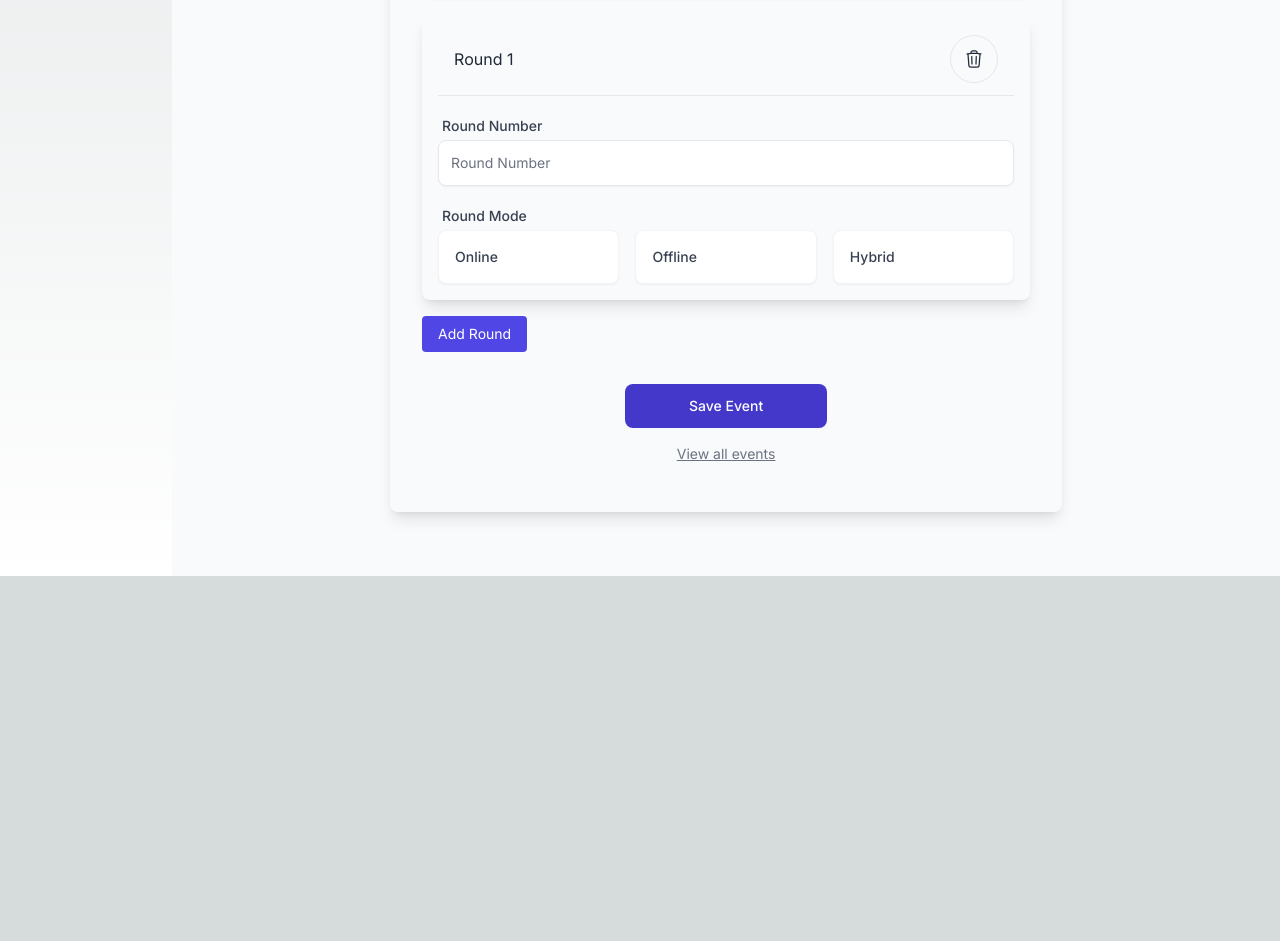
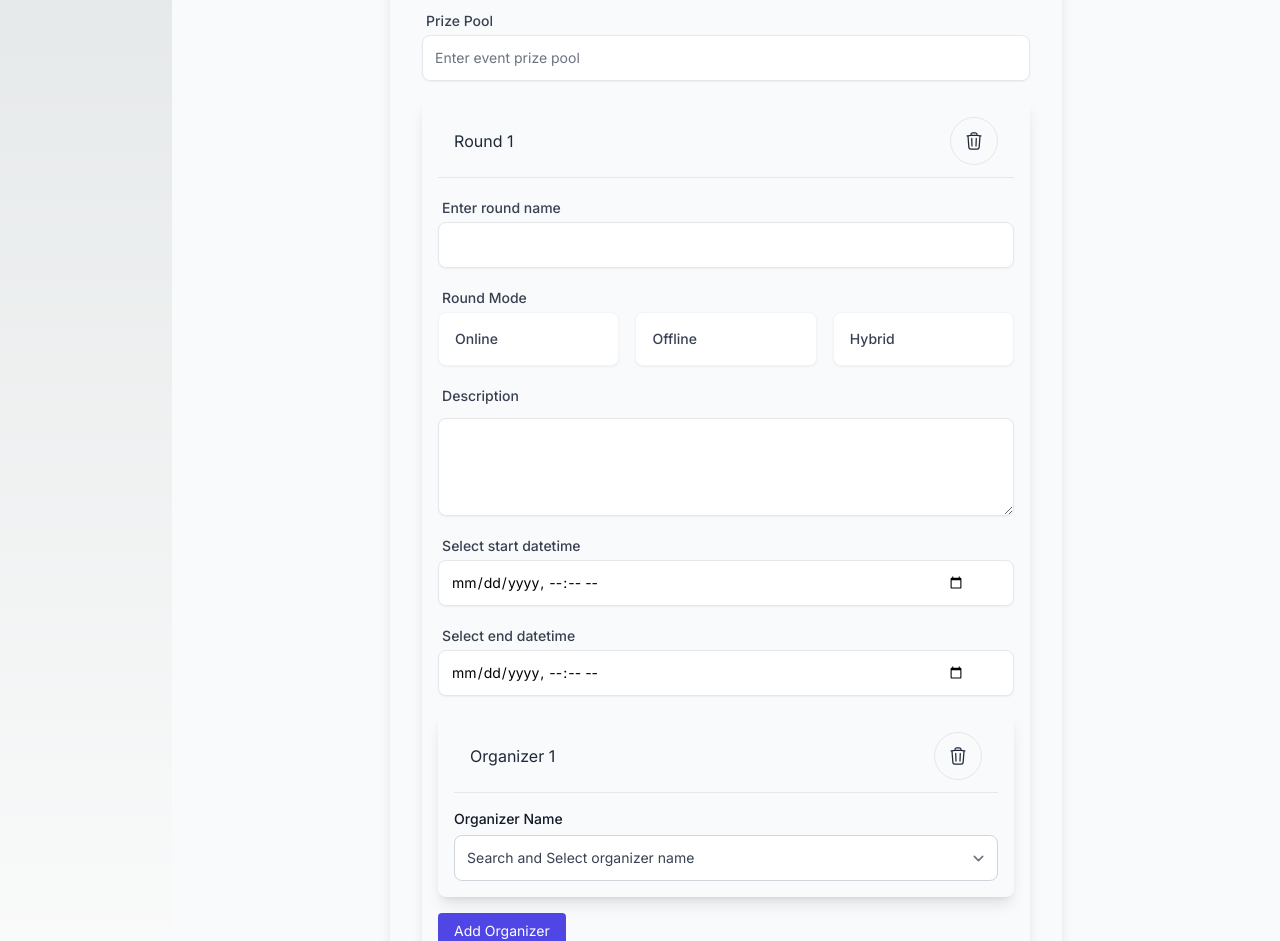
Before and after one commit to Abhisarga/abhisarga-24-admin, a Next.js app: page /admin/adit/events in a window 1280 px wide. Shown: the part 837-1778 px from the top of the page. Before the commit the page ends 1413 px from the top, so only its background shows below. Built offline with nearby package versions, Linux system fonts and the light colour scheme.

Commit message:
pre-risk jugaad dirty commit

```diff
--- a/package.json
+++ b/package.json
@@ -9,6 +9,7 @@
     "lint": "next lint"
   },
   "dependencies": {
+    "@apollo/client": "^3.8.10",
     "@uiw/react-md-editor": "^4.0.3",
     "next": "14.1.0",
     "react": "^18",
--- a/src/app/admin/adit/clubs/page.jsx
+++ b/src/app/admin/adit/clubs/page.jsx
@@ -25,7 +25,7 @@ export default function Page() {
                 <ArenaDescription description={'Lorem ipsum dolor sit amet, consectetur adipisicing elit. Obcaecati sunt dolores deleniti inventore quaerat mollitia?'} />
 
 
-                <FormCard action={'/'}>
+                <FormCard>
 
                     <FormHeader>
                         <FormTitle title={'Club Details'} />
@@ -33,23 +33,23 @@ export default function Page() {
                     </FormHeader>
 
 
-                    <InputBox id={'club.name'} label={'Name'} type={'text'} placeholder={'Enter Club Name'} />
-                    <InputBox id={'club.abbreviation'} label={'Abbreviation'} type={'text'} placeholder={'Enter Club Abbreviation'} />
+                    <InputBox id={'name'} label={'Name'} type={'text'} placeholder={'Enter Club Name'} />
+                    <InputBox id={'abbreviation'} label={'Abbreviation'} type={'text'} placeholder={'Enter Club Abbreviation'} />
 
-                    <TextArea id={'club.description'} label={'Club Description'}
+                    <TextArea id={'description'} label={'Club Description'}
                         placeholder={'Enter club description'} />
 
 
-                    <FileUpload id={'club.logo'} label={'Club Logo'} help={'PNG, JPEG'} />
+                    <FileUpload id={'logo'} label={'Club Logo'} help={'PNG, JPEG'} />
 
                     <ListItem label={'Club Socials'} id='socials'>
-                        <InputBox id={'club.socials.instagram'} label={'Instagram'} type={'text'} placeholder={'Enter instagram url'} />
-                        <InputBox id={'club.socials.linkedin'} label={'Linkedin'} type={'text'} placeholder={'Enter linkedin url'} />
+                        <InputBox id={'socials.instagram'} label={'Instagram'} type={'text'} placeholder={'Enter instagram url'} />
+                        <InputBox id={'socials.linkedin'} label={'Linkedin'} type={'text'} placeholder={'Enter linkedin url'} />
                     </ListItem>
 
 
 
-                    <SelectAutoComplete id={'lead'} label={'Club Lead'} placeholder={'Enter Club Lead'}>
+                    <SelectDropDown id={'lead'} label={'Club Lead'} placeholder={'Enter Club Lead'}>
 
                         <option value="JM">John Mayer</option>
                         <option value="SRV">Stevie Ray Vaughn</option>
@@ -58,11 +58,11 @@ export default function Page() {
                         <option value="AK">Albert King</option>
                         <option value="BG">Buddy Guy</option>
                         <option value="EC">Eric Clapton</option>
-                    </SelectAutoComplete>
+                    </SelectDropDown>
 
                     <ListInput label={'Co Lead'} getContent={(lid) => {
                         return (<>
-                            <SelectAutoComplete id={`colead.${lid}`} label={'Co Lead Person'} placeholder={'Enter colead'}>
+                            <SelectAutoComplete id={`coLeads-${lid}`} label={'Co Lead Person'} placeholder={'Enter colead'}>
 
                                 <option value="JM">John Mayer</option>
                                 <option value="SRV">Stevie Ray Vaughn</option>
@@ -75,7 +75,7 @@ export default function Page() {
                         </>);
                     }} />
 
-                    <SelectAutoComplete id={'club.representative'} label={'Club Representative'} placeholder={'Enter Club Representative'}>
+                    <SelectAutoComplete id={'representative'} label={'Club Representative'} placeholder={'Enter Club Representative'}>
 
                         <option value="JM">John Mayer</option>
                         <option value="SRV">Stevie Ray Vaughn</option>
--- a/src/app/admin/adit/events/page.jsx
+++ b/src/app/admin/adit/events/page.jsx
@@ -18,22 +18,13 @@ export default function Page() {
     return (
         <>
 
-
             <Arena>
-
-
-
                 <ArenaTitle title={'Add a new event'} />
 
                 <ArenaDescription description={'Lorem ipsum dolor sit amet, consectetur adipisicing elit. Obcaecati sunt dolores deleniti inventore quaerat mollitia?'} />
 
 
-                <FormCard handleSubmit={(event) => {
-                    event.preventDefault();
-                    const data = new FormData(event.target)
-                    data.forEach(console.log);
-
-                }}>
+                <FormCard>
 
                     <FormHeader>
                         <FormTitle title={'Event Details'} />
@@ -41,39 +32,66 @@ export default function Page() {
                     </FormHeader>
 
 
-                    <InputBox id={'event.name'} label={'Event Name'} type={'text'} placeholder={'Enter event name'} />
+                    <InputBox id={'name'} label={'Event Name'} type={'text'} placeholder={'Enter event name'} />
 
 
 
-                    <SelectAutoComplete id={'event.club'} placeholder={'Enter the club organizing this event'} label={'Host Club'}>
-                        <option value="Nirvana">Nirvana</option>
-                        <option value="Enigma">Enigma</option>
-                        <option value="GDSC">GDSC</option>
-                        <option value="IOTA">IOTA</option>
-                        <option value="Meraki">Meraki</option>
-                    </SelectAutoComplete>
+                    <SelectDropDown id={'club'} placeholder={'Select Club'} label={'Host Club'}>
+                        <option data-value="something" value="aesfhjasdkf">Nirvana</option>
+                        <option data-value="something" value="Enigma">Enigma</option>
+                        <option data-value="something" value="GDSC">Eniota</option>
+                        <option data-value="something" value="IOTA">Enpota</option>
+                        <option data-value="something" value="Meraki">Meraki</option>
+                    </SelectDropDown>
 
-                    <TextArea id={'event.description'} placeholder={'Enter event details'} label={'Event Description'} />
+                    <TextArea id={'description'} placeholder={'Enter event details'} label={'Event Description'} />
 
-                    <FileUpload id={'event.poster'} label={'Event Poster'} help={'JPEG, PNG'} />
+                    <FileUpload id={'poster'} label={'Event Poster'} help={'JPEG, PNG'} />
 
-                    <InputBox id={'event.registration'} label={'Event Registration'} placeholder={'Enter event registration link'} />
+                    <InputBox id={'registration'} label={'Event Registration'} placeholder={'Enter event registration link'} />
 
+                    <InputBox id={'prizePool'} label={'Prize Pool'} placeholder={'Enter event prize pool'} />
 
                     <ListInput label={'Round'} getContent={(lid) => {
                         return (
                             <>
-                                <InputBox id={`round.number.${lid}`} label={'Round Number'} placeholder={'Round Number'} />
-                                <RadioGroup id={`round.mode.${lid}`} label={'Round Mode'} cols={3} options={['Online', 'Offline', 'Hybrid']}>
-                                    <RadioItem itemKey={'Online'} id={`round.mode.online.${lid}`} groupName={`round.mode.${lid}`} />
-                                    <RadioItem itemKey={'Offline'} id={`round.mode.offline.${lid}`} groupName={`round.mode.${lid}`} />
-                                    <RadioItem itemKey={'Hybrid'} id={`round.mode.hybrid.${lid}`} groupName={`round.mode.${lid}`} />
+                                <InputBox id={`rounds-${lid}.name`} label={'Enter round name'} />
+                                <RadioGroup id={`rounds-${lid}.mode`} label={'Round Mode'} cols={3}>
+                                    <RadioItem itemKey={'Online'} id={`round.mode.online.${lid}`} groupName={`rounds-${lid}.mode`} value={'online'} />
+                                    <RadioItem itemKey={'Offline'} id={`round.mode.offline.${lid}`} groupName={`rounds-${lid}.mode`} value={'offline'} />
+                                    <RadioItem itemKey={'Hybrid'} id={`round.mode.hybrid.${lid}`} groupName={`rounds-${lid}.mode`} value={'hybrid'} />
                                 </RadioGroup>
+                                <TextArea label={'Description'} id={`rounds-${lid}.description`} />
+
+                                <InputBox
+                                    type={'datetime-local'}
+                                    label={'Select start datetime'}
+                                    id={`rounds-${lid}.start`}
+                                />
+                                <InputBox
+                                    type={'datetime-local'}
+                                    label={'Select end datetime'}
+                                    id={`rounds-${lid}.end`}
+                                />
+
+                                <ListInput label={'Organizer'} getContent={(lidInner) => {
+                                    return (
+                                        <>
+                                            <SelectDropDown id={`rounds-${lid}.organizers-${lidInner}`} label={'Organizer Name'} placeholder={'Search and Select organizer name'}>
+                                                <option value="data">data</option>
+
+                                            </SelectDropDown>
+                                        </>
+                                    );
+
+                                }} />
+
                             </>
                         );
 
+                    }} />
 
-                    }} />
+
 
 
                     <FormFooter>
--- a/src/app/admin/adit/person/page.jsx
+++ b/src/app/admin/adit/person/page.jsx
@@ -9,6 +9,7 @@ import { SelectAutoComplete } from '@/components/Forms/SelectAutoComplete';
 import { SelectDropDown } from '@/components/Forms/SelectDropDown';
 import { RadioGroup, RadioItem } from '@/components/Forms/RadioGroup';
 import { ListItem } from '@/components/Forms/ListInput';
+import FileUpload from '@/components/Forms/FileUpload';
 
 export default function Page() {
 
@@ -53,7 +54,7 @@ export default function Page() {
                     </FormHeader>
 
 
-                    <InputBox id={'person.name'} label={'Name'} type={'text'} placeholder={'Enter Person Name'} />
+                    <InputBox id={'name'} label={'Name'} type={'text'} placeholder={'Enter Person Name'} />
                     <InputBox id={'person.email'} label={'Email'} type={'email'} placeholder={'Enter Person email'} />
 
                     <InputBox id={'person.phone'} label={'Phone'} type={'text'} placeholder={'Enter person phone'} />
@@ -68,7 +69,7 @@ export default function Page() {
                         <InputBox id={'person.socials.linkedin'} label={'Linkedin'} type={'text'} placeholder={'Enter linkedin url'} />
                     </ListItem>
 
-                    <InputBox id={'person.profilePhoto'} label={'Profile Photo'} type={'text'} placeholder={'Enter profile photo url'} />
+                    <FileUpload id={'person.profilePhoto'} label={'Profile Photo'} help={'JPEG, PNG'} />
 
 
 
--- a/src/components/Forms/Form.jsx
+++ b/src/components/Forms/Form.jsx
@@ -10,6 +10,7 @@ const isNumeric = value =>
     value.length !== 0 && [...value].every(c => c >= '0' && c <= '9');
 
 function aahniks_recursiveSyntaxProcessor(key, value, variables) {
+    if (key.includes('@exclude.')) return variables;
     if (key.includes('-')) {
         console.log("key includes -, processing as array:");
         // for array items
--- a/src/components/Forms/SelectDropDown.jsx
+++ b/src/components/Forms/SelectDropDown.jsx
@@ -1,4 +1,4 @@
-export function SelectDropDown({ id, label, children }) {
+export function SelectDropDown({ id, label, placeholder, children }) {
     /*
     pass the options as children
     */
@@ -12,6 +12,7 @@ export function SelectDropDown({ id, label, children }) {
                     id={id}
                     className="mt-1.5 w-full rounded-lg border-gray-300 text-gray-700 sm:text-sm p-3"
                 >
+                    <option value="none" selected disabled hidden>{ placeholder} </option>
                     {children}
                 </select>
             </div>
```
Also changed, not shown: src/components/Forms/SelectAutoComplete.jsx (+28 -3 lines), 2 other files (tests, documents, lock files or other folders).
